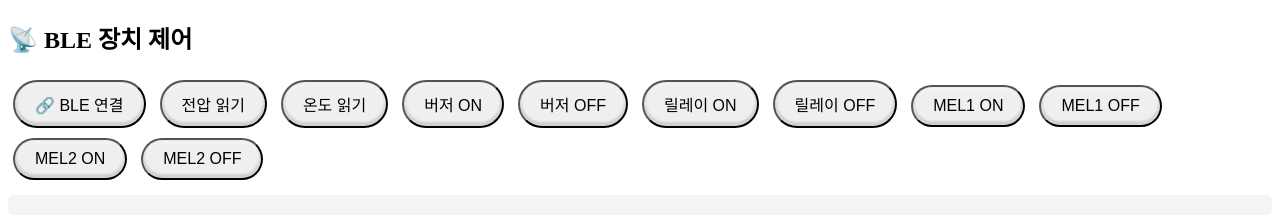
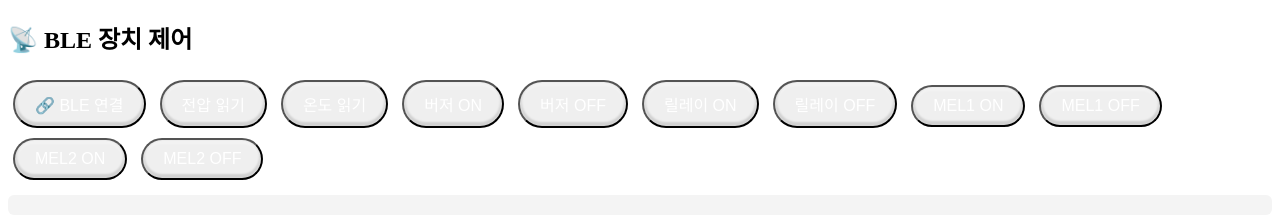
Before and after one commit to jaehyunkim23/ble-control, a plain HTML site: page index.html in a window 1280 px wide. Drawn offline with Linux system fonts and the light colour scheme.

Commit message:
Update index.html

```diff
--- a/index.html
+++ b/index.html
@@ -7,7 +7,7 @@
   <meta name="theme-color" content="#ffffff">
   <meta name="viewport" content="width=device-width, initial-scale=1">
   <style>
-    button { padding: 10px 20px; margin: 5px; font-size: 16px; background-color: linear-gradient(to right,#9fd8ff,#ff92aa); color=#ffffff; border-radius: 50px;
+    button { padding: 10px 20px; margin: 5px; font-size: 16px; background-color: linear-gradient(to right,#9fd8ff,#ff92aa); color:#ffffff; border-radius: 50px;
             box-shadow: 0px 2px 2px 2px #ffffff40 inset, 0px -2px 2px 2px #00000020 inset;}
     #log {
       margin-top: 10px;
```
